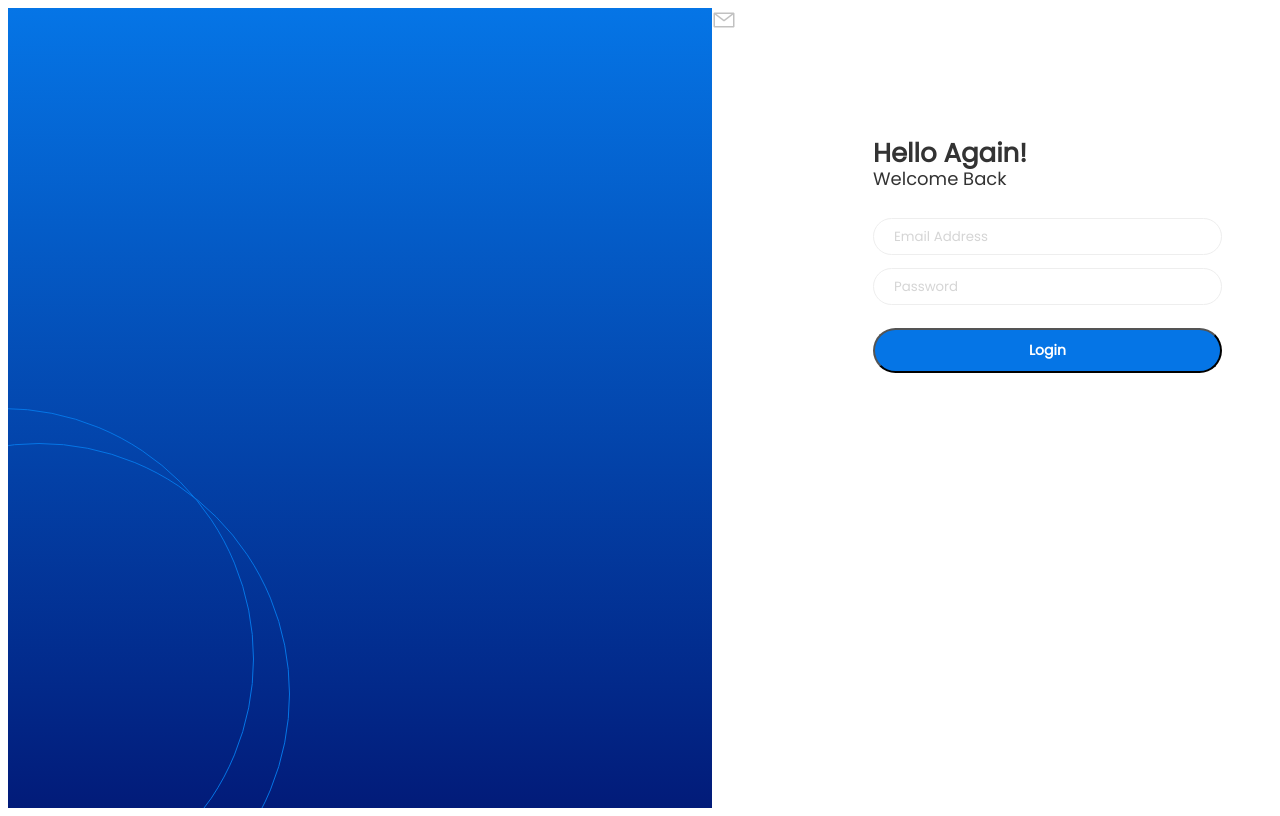
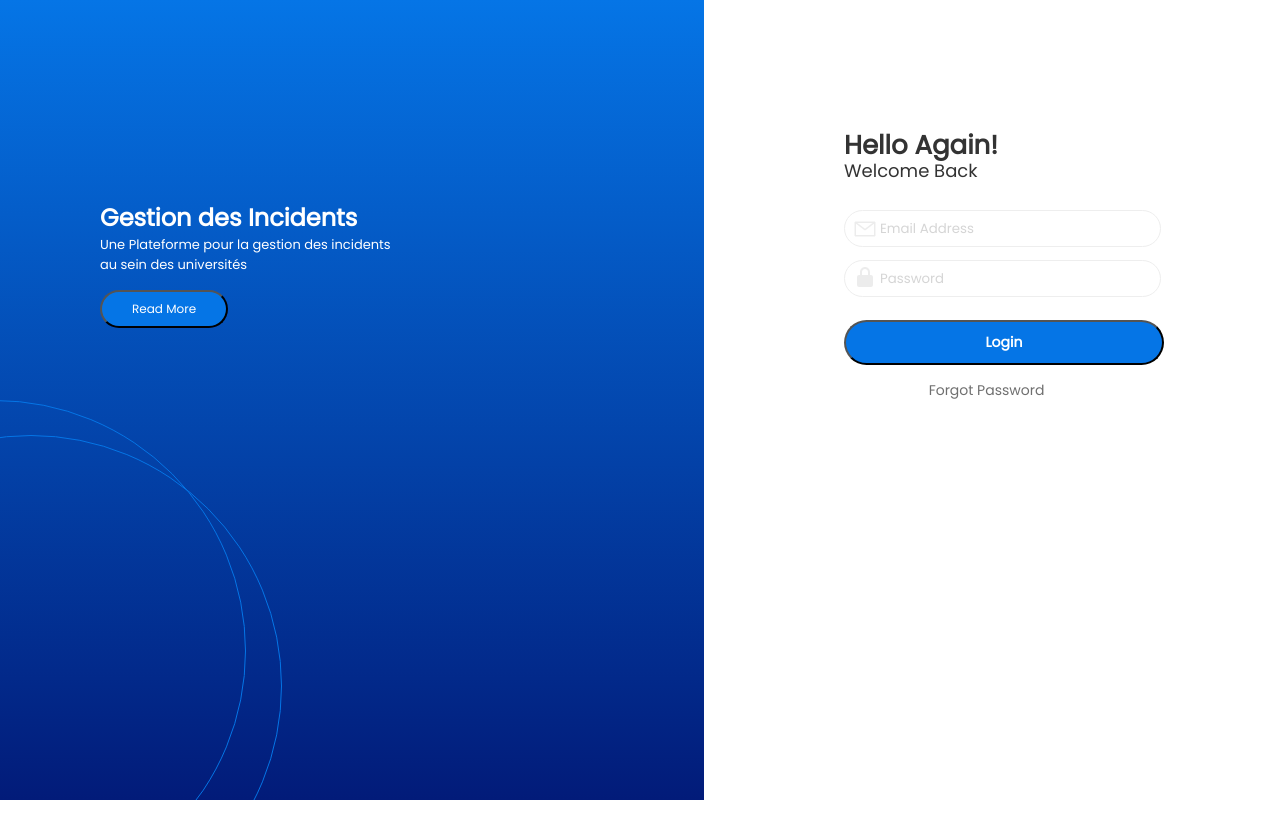
Before and after one commit to omaymanayma/Gestion-incidents, a Vue app in the folder Front-End/: page / in a window 1280 px wide. Built offline with nearby package versions, Linux system fonts and the light colour scheme.

Commit message:
+changes

```diff
--- a/Front-End/package.json
+++ b/Front-End/package.json
@@ -9,8 +9,11 @@
   },
   "dependencies": {
     "@vue/cli": "^5.0.8",
+    "axios": "^1.6.3",
     "core-js": "^3.8.3",
-    "vue": "^2.6.14"
+    "vue": "^2.6.14",
+    "vue-axios": "^3.5.2",
+    "vue-router": "^3.6.5"
   },
   "devDependencies": {
     "@babel/core": "^7.12.16",
--- a/Front-End/src/components/TestLogin.vue
+++ b/Front-End/src/components/TestLogin.vue
@@ -1,10 +1,17 @@
 <template>
-    <div>
+    <div class="main">
         <head>
           <link href='https://fonts.googleapis.com/css?family=Poppins' rel='stylesheet'>
         </head>
         <div class="body">
           <div class="leftSide">
+            <div class="textLeftSide">
+                <div class="textNomProjet">Gestion des Incidents</div>
+                <div class="textSousTitre">Une Plateforme pour la gestion des incidents <br> au sein des universités</div>
+                <div class="buttonReadMore">
+                    <button class="ReadMore">Read More</button>
+                </div>
+            </div>
             <div class="cercle1"></div>
             <div class="cercle2"></div>
           </div>
@@ -12,7 +19,7 @@
             <div class="LoginTitre">
               <p class="titre">Hello Again!</p>
               <p class="text">Welcome Back</p>
-              <form>
+              <form @submit="postData" method="post">
                 <div class="logoEmail">
                   <svg xmlns="http://www.w3.org/2000/svg" width="24" height="24" viewBox="0 0 24 24" fill="none">
                     <g opacity="0.3">
@@ -21,17 +28,59 @@
                   </svg>
                 </div>
 
-                <input type="text" id="email" placeholder="Email Address">
-                <input type="password" id="password" placeholder="Password">
-                <input type="button" id="buttonLogin" value="Login">
+                <input type="text" id="email" placeholder="Email Address" name="email" v-model="posts.email">
+                <div class="passwordLogo">
+                    <svg xmlns="http://www.w3.org/2000/svg" width="24" height="24" viewBox="0 0 24 24" fill="none">
+                        <g opacity="0.3">
+                            <path d="M20 12C20 10.897 19.103 10 18 10H17V7C17 4.243 14.757 2 12 2C9.243 2 7 4.243 7 7V10H6C4.897 10 4 10.897 4 12V20C4 21.103 4.897 22 6 22H18C19.103 22 20 21.103 20 20V12ZM9 7C9 5.346 10.346 4 12 4C13.654 4 15 5.346 15 7V10H9V7Z" fill="#333333"/>
+                        </g>
+                    </svg>
+                </div>
+                <input type="password" id="password" placeholder="Password" name="pswd" v-model="posts.pswd">
+                <button type="submit" id="buttonLogin">Login</button>
               </form>
+              <div class="forgotPassword">
+                Forgot Password
+              </div>
             </div>
           </div>
         </div>
       </div>
 </template>
 
+<script>
+import Vue from 'vue'
+import axios from 'axios'
+import VueAxios from 'vue-axios'
+Vue.use(VueAxios, axios)
+export default {
+  name: "TestLogin",
+  data() {
+    return {
+      posts: {
+        email: null,
+        pswd: null,
+      }
+    }
+
+  },
+  methods: {
+    postData(e) {
+      this.axios.post("http://localhost:3000/posts/", this.posts)
+        .then((result) => {
+          console.warn(result)
+        }
+      )
+      e.preventDefault();
+    }
+  }
+}
+</script>
+
 <style>
+body{
+    margin: 0;
+}
 .body {
     width: 100vw;
     height: 100vh;
@@ -49,6 +98,45 @@
     height: 100%;
     flex-shrink: 0;
     background: var(--Blue, linear-gradient(180deg, #0575E6 0%, #02298A 84.79%, #021B79 100%));
+}
+.textLeftSide{
+     position: absolute;
+     top: 200px;
+     left: 100px;
+    display: inline-flex;
+flex-direction: column;
+align-items: flex-start;
+}
+.textNomProjet{
+    color: var(--White, #FFF);
+font-family: 'Poppins';
+font-size: 24px;
+font-style: normal;
+font-weight: 1000;
+line-height: normal;
+}
+.textSousTitre{
+    color: var(--White, #FFF);
+font-family: 'Poppins';
+font-size: 13px;
+font-style: normal;
+line-height: normal;
+}
+.ReadMore{
+         position: absolute;
+top:90px;
+display: flex;
+padding: 8px 30px;
+justify-content: center;
+align-items: center;
+gap: 10px;
+border-radius: 30px;
+background: #0575E6;
+color: #FFF;
+font-family: 'Poppins';
+font-size: 12px;
+font-style: normal;
+line-height: normal;
 }
 
 .cercle1 {
@@ -91,7 +179,7 @@
 .titre {
     position: absolute;
     top: 100px;
-    left: 161px;
+    left: 140px;
     flex-shrink: 0;
     color: #333;
     font-family: 'Poppins';
@@ -104,7 +192,7 @@
 .text {
     position: absolute;
     top: 139px;
-    left: 161px;
+    left: 140px;
     color: #333;
     font-family: 'Poppins';
     font-size: 18px;
@@ -114,12 +202,13 @@
 }
 
 #email {
+    z-index: 1;
     position: absolute;
     top: 210px;
-    left: 161px;
+    left: 140px;
     display: flex;
-    width: 307px;
-    padding: 10px 20px;
+    width: 245px;
+    padding: 10px 35px;
     flex-direction: column;
     justify-content: center;
     align-items: flex-start;
@@ -129,18 +218,28 @@
     background: #FFF;
 }
 
+.logoEmail{
+    position: absolute;
+    top: 217px;
+    left: 149px;
+    z-index: 2;
+    width: 24px;
+height: 24px;
+flex-shrink: 0;
+opacity: 0.3;
+}
 #email::placeholder {
-    font-family: 'Poppins';
-    opacity: 0.3 !important;
+    font-family: 'Poppins', sans-serif;
+  opacity: 0.3 !important;
 }
 
 #password {
     position: absolute;
     top: 260px;
-    left: 161px;
+    left: 140px;
     display: flex;
-    width: 307px;
-    padding: 10px 20px;
+    width: 245px;
+    padding: 10px 35px;
     flex-direction: column;
     justify-content: center;
     align-items: flex-start;
@@ -149,18 +248,27 @@
     border: 1px solid #EEE;
     background: #FFF;
 }
-
+.passwordLogo{
+   position: absolute;
+    top: 265px;
+    left: 149px;
+    z-index: 2;
+    width: 24px;
+height: 24px;
+flex-shrink: 0;
+opacity: 0.3;
+}
 #password::placeholder {
-    font-family: 'Poppins';
-    opacity: 0.3 !important;
+   font-family: 'Poppins', sans-serif;
+  opacity: 0.3 !important;
 }
 
 #buttonLogin {
     position: absolute;
     top: 320px;
-    left: 161px;
+    left: 140px;
     display: flex;
-    width: 349px;
+    width: 320px;
     padding: 10px 20px;
     flex-direction: column;
     justify-content: center;
@@ -180,4 +288,17 @@
     font-family: 'Poppins';
     color: #FFF;
 }
+.forgotPassword{
+     position: absolute;
+    top: 380px;
+    left: 39%;
+    display: flex;
+   color: #333;
+font-family: Poppins;
+font-size: 14px;
+font-style: normal;
+font-weight: 400;
+line-height: normal;
+opacity: 0.7;
+}
 </style>
```
Also changed, not shown: Front-End/src/router/index.js (added, +24 -0 lines), 1 other file (tests, documents, lock files or other folders).
